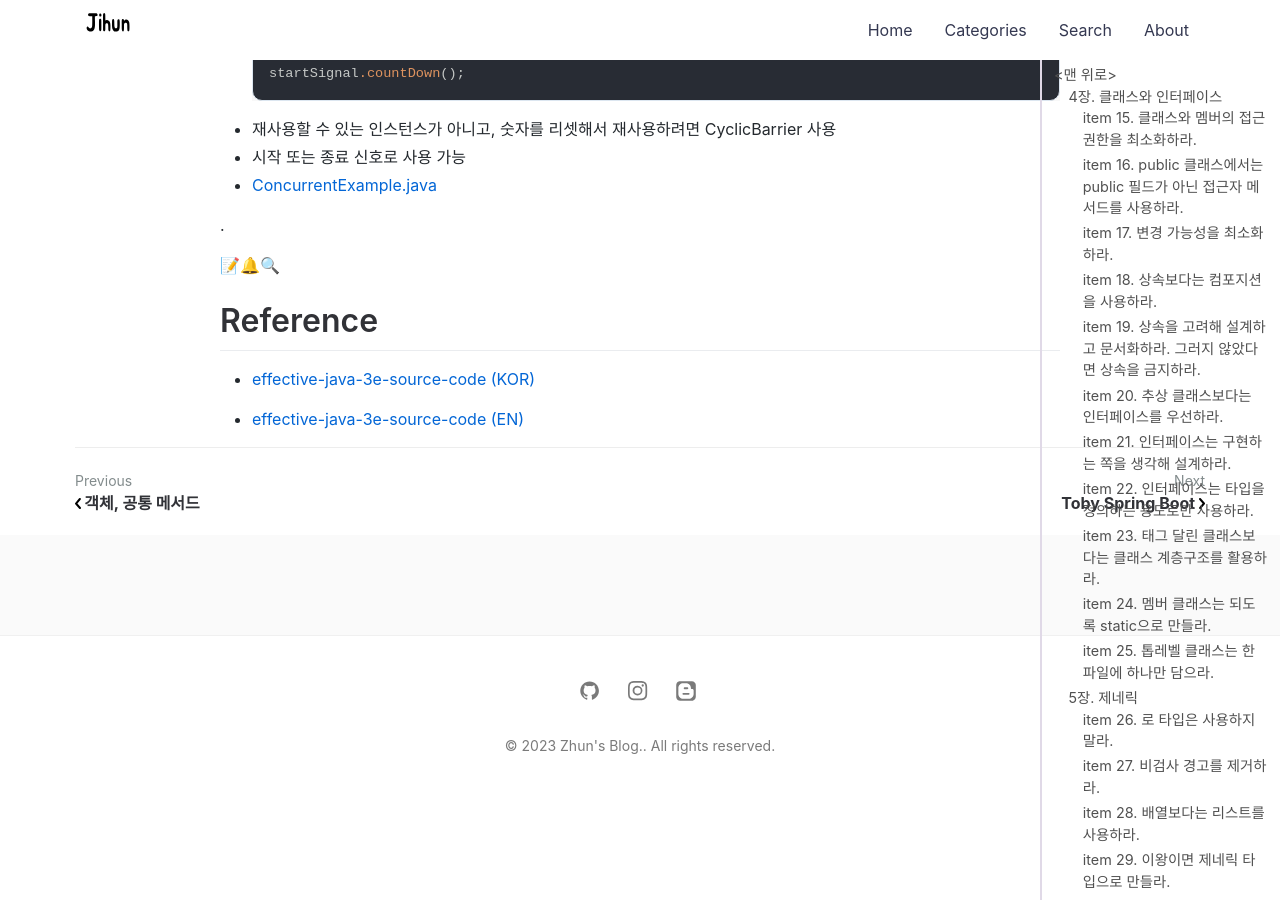
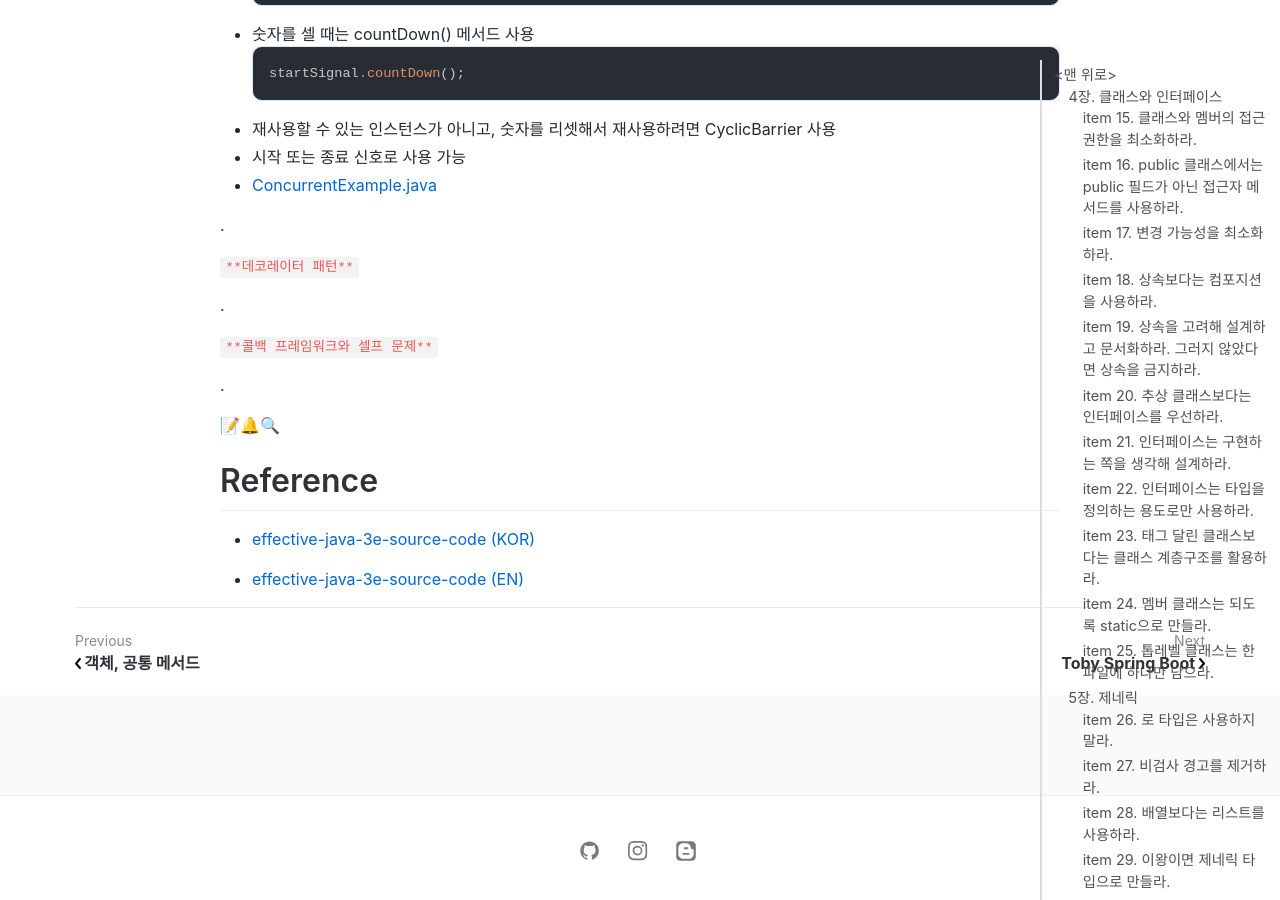
Before and after one commit to jihunparkme/jihunparkme.github.io, a Jekyll site: the page built from _posts/2023-04-22-Effective-Java-Class-Interface-Generics.md, in a window 1280 px wide and 900 px high, scrolled down 27954 px. Built offline with Jekyll 4.4.1, drawn with Linux system fonts in a browser that asks for light colours; nearby versions of some CDN libraries; comment, search, counter and statistics services are not loaded.

Commit message:
[Effective Java] item 18. 상속보다는 컴포지션을 사용하라.
- 완벽 공략 요약

```diff
--- a/_posts/2023-04-22-Effective-Java-Class-Interface-Generics.md
+++ b/_posts/2023-04-22-Effective-Java-Class-Interface-Generics.md
@@ -1233,6 +1233,14 @@ final 사용 시 안전한 초기화 가능
 
 .
 
+`**데코레이터 패턴**`
+
+.
+
+`**콜백 프레임워크와 셀프 문제**`
+
+.
+
 📝🔔🔍
 
 # Reference
```
